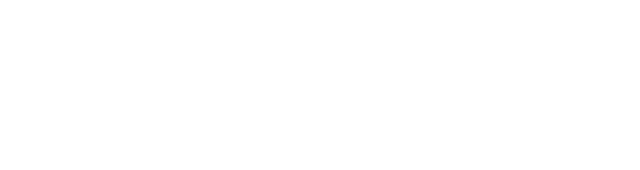
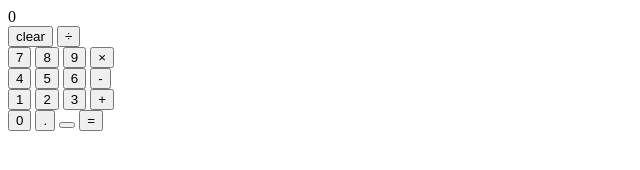
Before and after one commit to creinken/calculator, a plain HTML site: page index.html in a window 1280 px wide. Shown: the whole page, without its empty margins (0-640 px from the left). Drawn offline with Linux system fonts and the light colour scheme.

Commit message:
Add calculator layout
Added calculator layout to index.html

```diff
--- a/index.html
+++ b/index.html
@@ -8,6 +8,42 @@
     <link rel="stylesheet" href="styles.css">
 </head>
 <body>
-
+    <div class="page-content">
+        <div class="calculator-container">
+            <div class="calculator-head">
+                <span id="display">0</span>
+            </div>
+            <div class="calculator-body">
+                <div class="row">
+                    <button>clear</button>
+                    <button>&#x00F7;</button>
+                </div>
+                <div class="row">
+                    <button>7</button>
+                    <button>8</button>
+                    <button>9</button>
+                    <button>&#x00D7;</button>
+                </div>
+                <div class="row">
+                    <button>4</button>
+                    <button>5</button>
+                    <button>6</button>
+                    <button>-</button>
+                </div>
+                <div class="row">
+                    <button>1</button>
+                    <button>2</button>
+                    <button>3</button>
+                    <button>+</button>
+                </div>
+                <div class="row">
+                    <button>0</button>
+                    <button>.</button>
+                    <button></button>
+                    <button>=</button>
+                </div>
+            </div>
+        </div>
+    </div>
 </body>
 </html>
```
